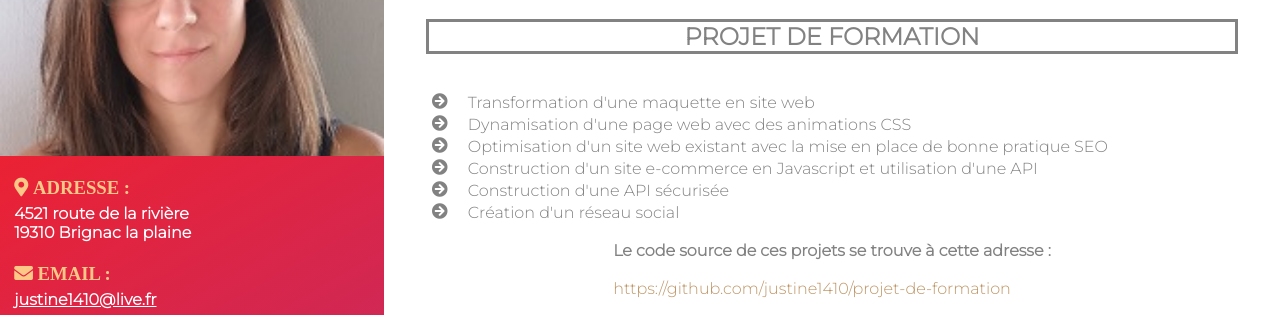
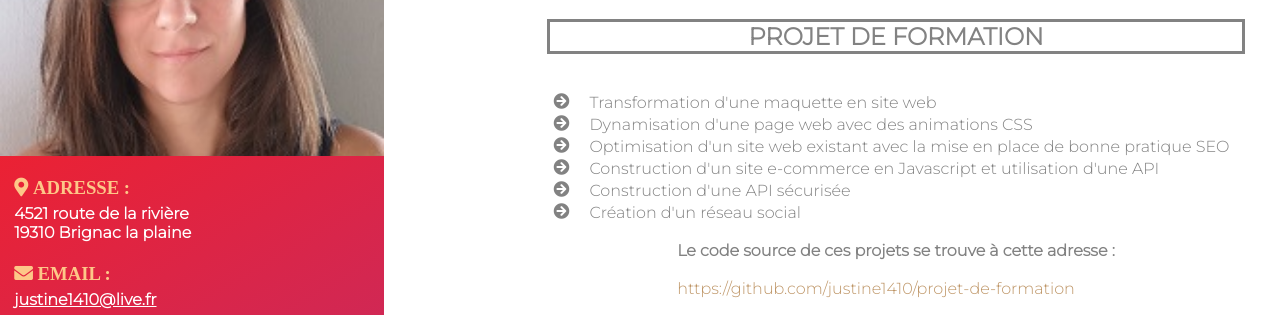
Before and after one commit to justine1410/cv, a website: page index.html in a window 1280 px wide. Shown: the part 104-419 px from the top of the page. Drawn offline with Linux system fonts and the light colour scheme.

Commit message:
style pdf

```diff
--- a/sass/component/main.scss
+++ b/sass/component/main.scss
@@ -1,6 +1,6 @@
 main{
     // format pdf
-    margin-left: 30%;
+    margin-left: 40%;
     // margin-left: 20%;
 
     .competence_pro,.experiences, .formation{
```
Also changed, not shown: css/style.css.
